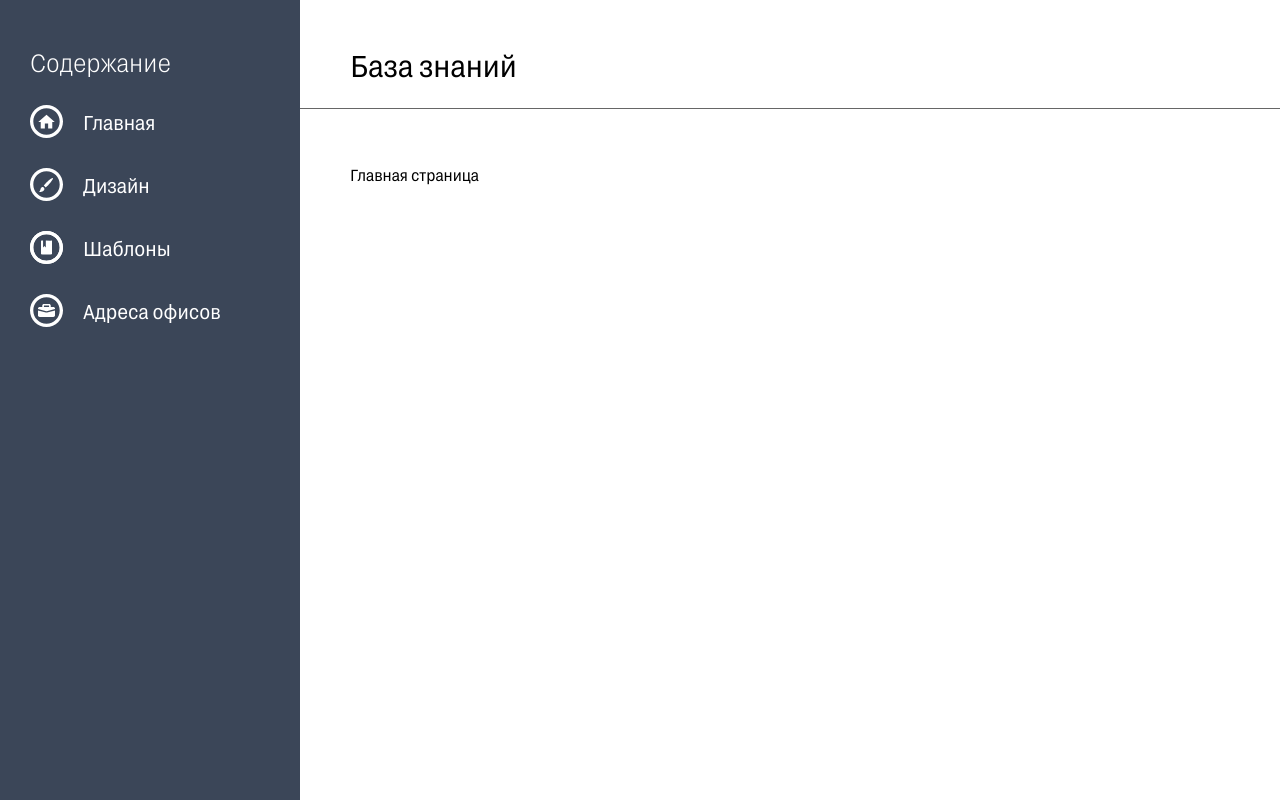
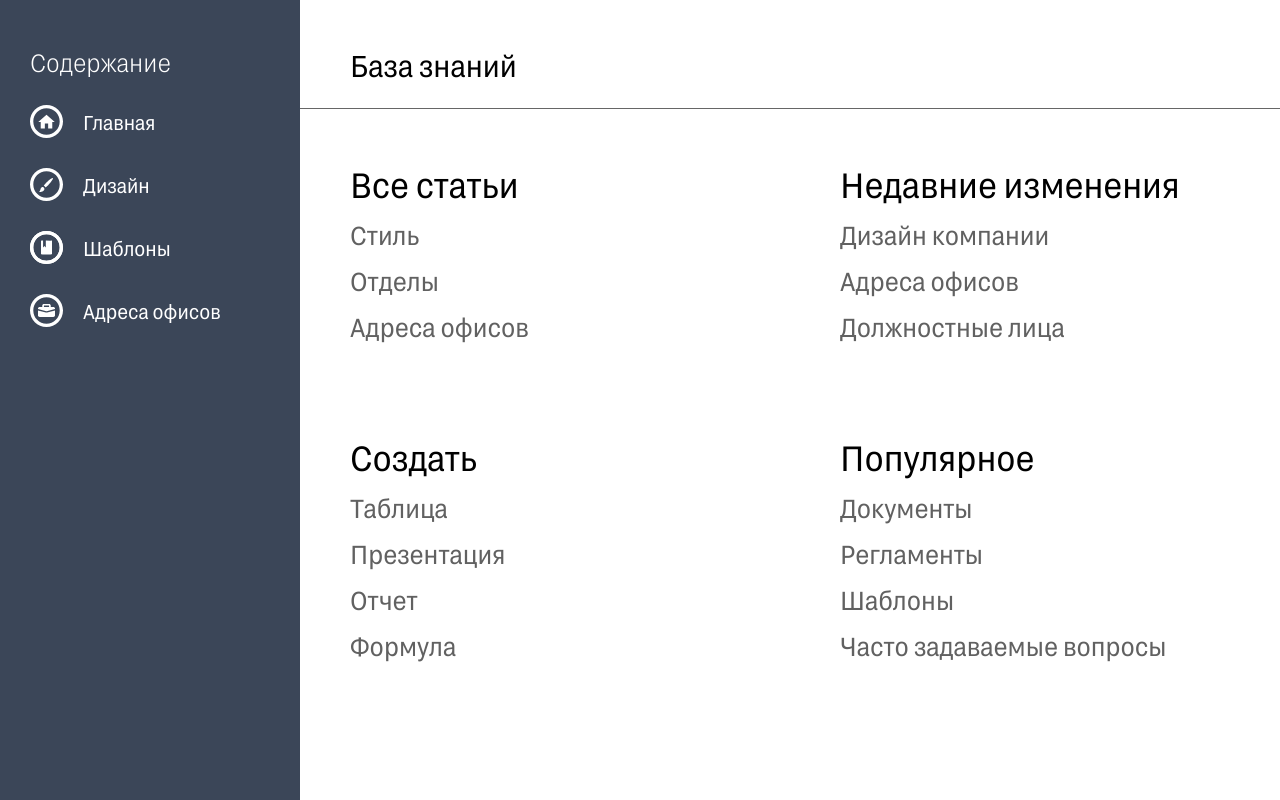
Before and after one commit to ackerman-developer/brusnika-knowledge-base, a React app: page / in a window 1280 px wide. Built offline with nearby package versions, Linux system fonts and the light colour scheme; the HTML template or start-up script is replaced by a standard one.

Commit message:
create grid on main page

```diff
--- a/src/app/styles/global.scss
+++ b/src/app/styles/global.scss
@@ -2,3 +2,8 @@
   display: flex;
   align-items: center;
 }
+
+@mixin flex-column {
+  display: flex;
+  flex-direction: column;
+}
--- a/src/components/sidebar/SideBar.module.scss
+++ b/src/components/sidebar/SideBar.module.scss
@@ -9,7 +9,6 @@
   flex-direction: column;
   gap: 30px;
   color: #FFFFFF;
-  transition: width 0.3s ease;
   width: 300px;
   overflow: hidden;
 
--- /dev/null
+++ b/src/pages/main-page/MainPage.module.scss
@@ -0,0 +1,24 @@
+@import "@/app/styles/global.scss";
+
+.content {
+  display: grid;
+  grid-template-columns: 1fr 1fr;
+  grid-column-gap: 100px;
+  grid-row-gap: 100px;
+}
+
+.component {
+  @include flex-column;
+  gap: 20px;
+  h1 {
+    font-weight: 400;
+    font-size: 35px;
+    color: #000;
+  }
+
+  a {
+    font-weight: 400;
+    font-size: 26px;
+    color: #616161;
+  }
+}
--- a/src/pages/main-page/MainPage.tsx
+++ b/src/pages/main-page/MainPage.tsx
@@ -1,8 +1,36 @@
+import styles from "./MainPage.module.scss";
+import { Link } from "react-router-dom";
+
 const MainPage = () => {
   return(
-    <>
-      Главная страница
-    </>
+    <div className={styles.content}>
+      <div className={styles.component}>
+        <h1>Все статьи</h1>
+        <Link to={'/'}>Стиль</Link>
+        <Link to={'/'}>Отделы</Link>
+        <Link to={'/'}>Адреса офисов</Link>
+      </div>
+      <div className={styles.component}>
+        <h1>Недавние изменения</h1>
+        <Link to={'/'}>Дизайн компании</Link>
+        <Link to={'/'}>Адреса офисов</Link>
+        <Link to={'/'}>Должностные лица</Link>
+      </div>
+      <div className={styles.component}>
+        <h1>Создать</h1>
+        <Link to={'/'}>Таблица</Link>
+        <Link to={'/'}>Презентация</Link>
+        <Link to={'/'}>Отчет</Link>
+        <Link to={'/'}>Формула</Link>
+      </div>
+      <div className={styles.component}>
+        <h1>Популярное</h1>
+        <Link to={'/'}>Документы</Link>
+        <Link to={'/'}>Регламенты</Link>
+        <Link to={'/'}>Шаблоны</Link>
+        <Link to={'/'}>Часто задаваемые вопросы</Link>
+      </div>
+    </div>
   )
 }
 
```
